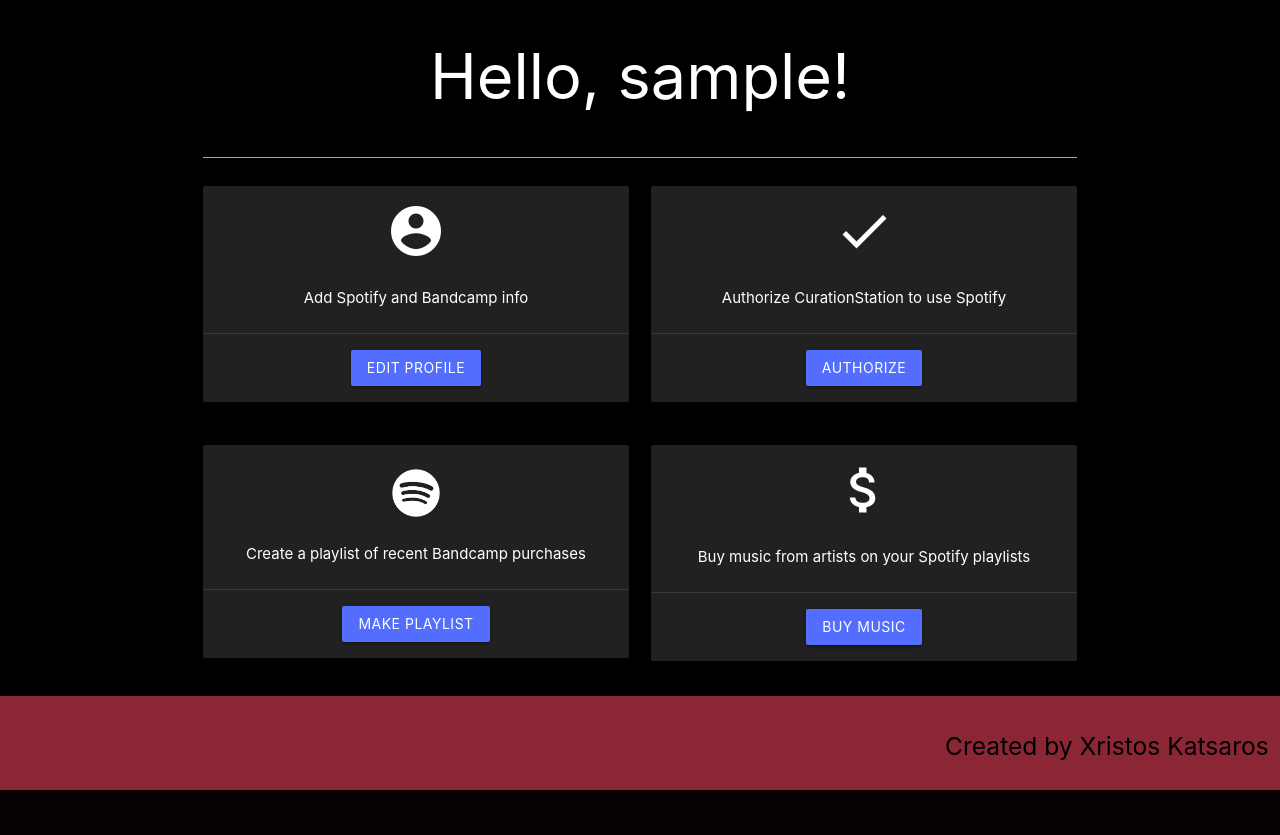
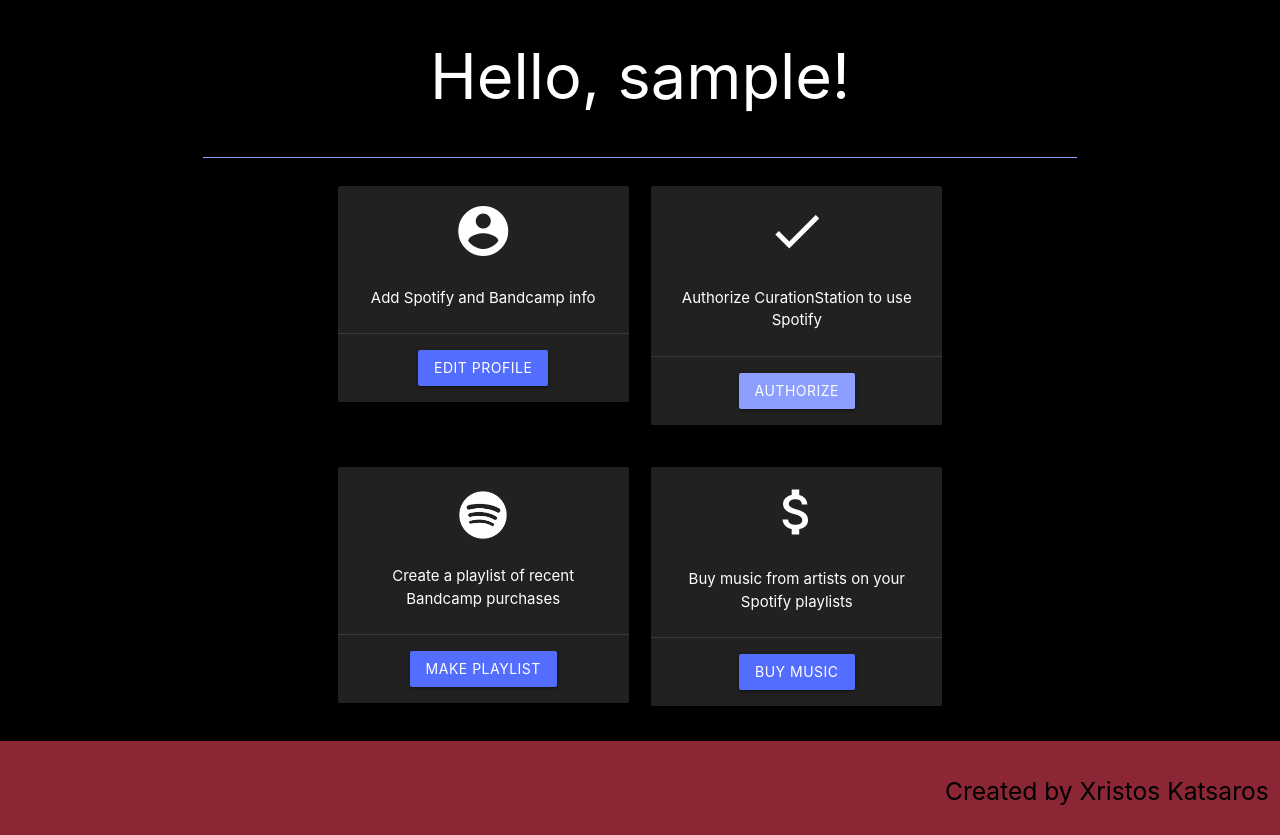
Before and after one commit to xxristoskk/curation-station-2, a Django app: page /dashboard/ in a window 1280 px wide. Shown: the part 64-899 px from the top of the page. Before the commit the page ends 854 px from the top, so only its background shows below. Run offline with Django 3.2, Linux system fonts and the light colour scheme; a user stored in the database is signed in; tables that the repository leaves empty hold one stand-in row (values such as "Sample post").

Commit message:
fixed card sizes on dashboard

```diff
--- a/frontpage/templates/buy_music.html
+++ b/frontpage/templates/buy_music.html
@@ -1,11 +1,12 @@
 {% extends 'base_generic.html' %}
 {% block content %}
 
+<div class='center container'>
     <ul class='collapsible popout'>
 
         {% for doc in bc_info %}
             <li>
-            <div class='collapsible-header'><h4><b>{{doc.artist_name}}</b></h4></div>
+                <div class='collapsible-header'><h4 class='center-align'><b>{{doc.artist_name}}</b></h4></div>
                 <div class='collapsible-body'>
                     <span><p class='white-text'>{{doc.location}}</p></span>
                     <p>
@@ -13,6 +14,7 @@
                 </div>
             </li>
         {% endfor %}
+
     </ul>
-
+</div>
 {% endblock %}
--- a/frontpage/templates/dashboard.html
+++ b/frontpage/templates/dashboard.html
@@ -3,6 +3,13 @@
 
 {% block content %}
 
+<style type='text/css'>
+.card {
+    max-width: 400px;
+    max-height: 700px;
+    position: relative;
+}
+</style>
 <div class='row'>
     <div class='col s12'>
         <h1 class='center-align' style='color: white;'>Hello, {{request.user}}!</h1>
@@ -16,6 +23,8 @@
     <div class='col s12 divider indigo accent-1'></div>
     </div>
 </div>
+
+<div class='container'>
 
     <div class='row'>
 
@@ -46,8 +55,8 @@
                         <button class="waves-effect waves-light btn disabled indigo accent-2" onclick="authSpotify()">Authorize</button>
                     {% elif not is_valid %}
                         <button class="waves-effect waves-light btn pulse indigo accent-2" onclick="authSpotify()">Authorize</button>
-                {% else %}
-                    <button class="waves-effect waves-light btn indigo accent-2" onclick="authSpotify()">Authorize</button>
+                    {% elif is_valid %}
+                        <button class="waves-effect waves-light btn indigo accent-1" onclick="authSpotify()">Authorize</button>
                     {% endif %}
                 </div>
             </div>
@@ -64,7 +73,7 @@
                     <p>Create a playlist of recent Bandcamp purchases</p>
                 </div>
                 <div class='card-action'>
-                {% if not is_valid or request.user.profile.bandcamp_username == None or request.user.profile.sp_playlist_name == None %}
+                    {% if not is_valid or request.user.profile.bandcamp_username == None %}
                         <a class="waves-effect waves-light btn disabled indigo accent-2" href={% url 'make-playlist' %}>Make Playlist</a>
                     {% else %}
                         <a class="waves-effect waves-light btn indigo accent-2" href={% url 'make-playlist' %}>Make Playlist</a>
@@ -89,7 +98,7 @@
             </div>
         </div>
     </div>
-
+</div>
 
 
 <script>
```
Lines whose indentation alone changed are shown as unchanged.
